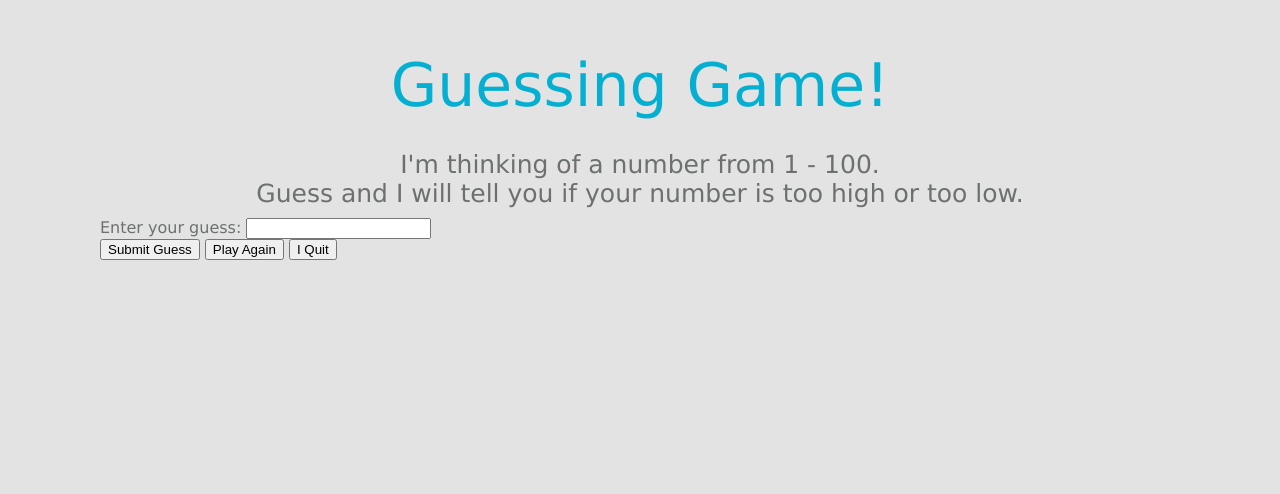
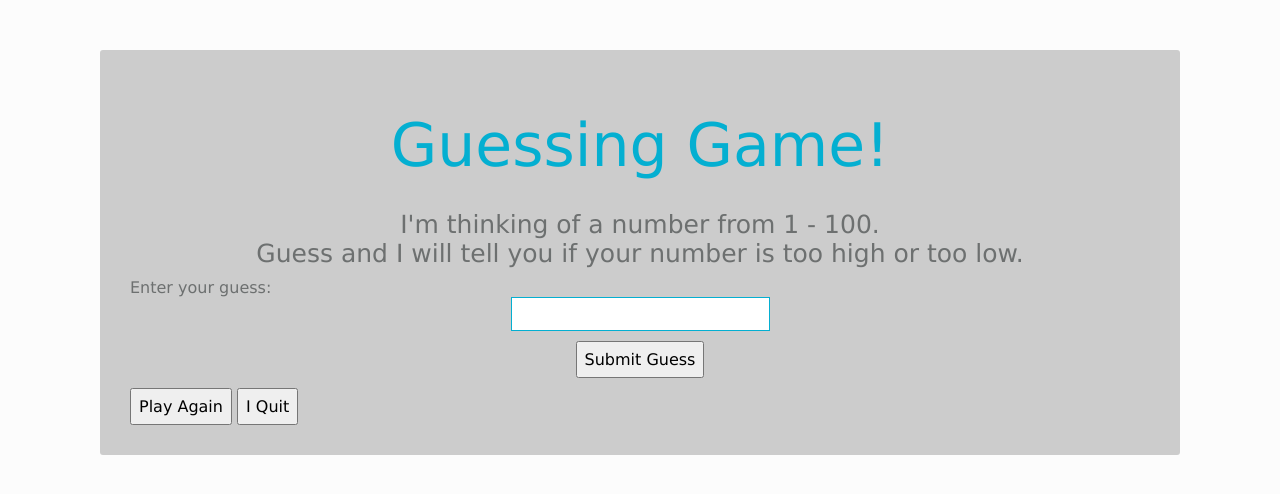
Before and after one commit to verasveras/guessing-game, a plain HTML site: page index.html in a window 1280 px wide. Drawn offline with Linux system fonts and the light colour scheme.

Commit message:
Finalized version of layout but text and buttons still need to be reformmated.

```diff
--- a/index.html
+++ b/index.html
@@ -10,7 +10,7 @@
 
 <body>
 
-	<div = "main-content">
+	<div class = "main-content">
 		<div class = "game-info">
 			<h1> Guessing Game! </h1>
 			<h2> I'm thinking of a number from 1 - 100. <br>
@@ -19,15 +19,17 @@
 
 		<div class = "input-box">
 			<form>
-				<label> Enter your guess: </label>
-				<input for="num-box" type = "text">
+				<label for="num-box"> Enter your guess: </label>
+				<input type = "text" for="num-box">
 			</form>
 		</div>
 
 		<div class = "buttons">
 			<button type="button">Submit Guess</button>
+			<div>
 			<button type="button">Play Again</button>
 			<button type="button">I Quit </button>
+			</div>
 		</div>
 	</div>
 
--- a/main.css
+++ b/main.css
@@ -1,4 +1,4 @@
-h1, h2, div {
+h1, h2, div, form, label, input, button {
 	margin: 0;
 	padding: 0;
 	font-size: 100%;
@@ -7,7 +7,7 @@ h1, h2, div {
 
 body {
 	margin: 50px 100px 50px 100px;
-	background-color: #E3E3E3;
+	background-color: #fcfcfc;
 	font-family: Verdana, Palatino, sans-serif;
 	color: #6D7070;
 }
@@ -25,7 +25,35 @@ h2 {
 	margin: 10px 10px 10px 10px;
 }
 
-.input-box {
+form {
+	display: block;
+}
+
+#num-box label {
+	display: block;
+}
+
+input {
 	display: block;
 	margin: 0px auto 0px auto;
+	border: 1px #04AFD1 solid;
+	padding: 4px;
+	font-size: 20px;
 }
+
+button {
+	display: block;
+	padding: 7px;
+	margin: 10px auto 10px auto;
+}
+
+div div div button {
+	display: inline;
+	margin: 0 auto;
+}
+
+.main-content {
+	background-color: #ccc;
+ 	border-radius: 3px;
+ 	padding: 30px;
+}
```
